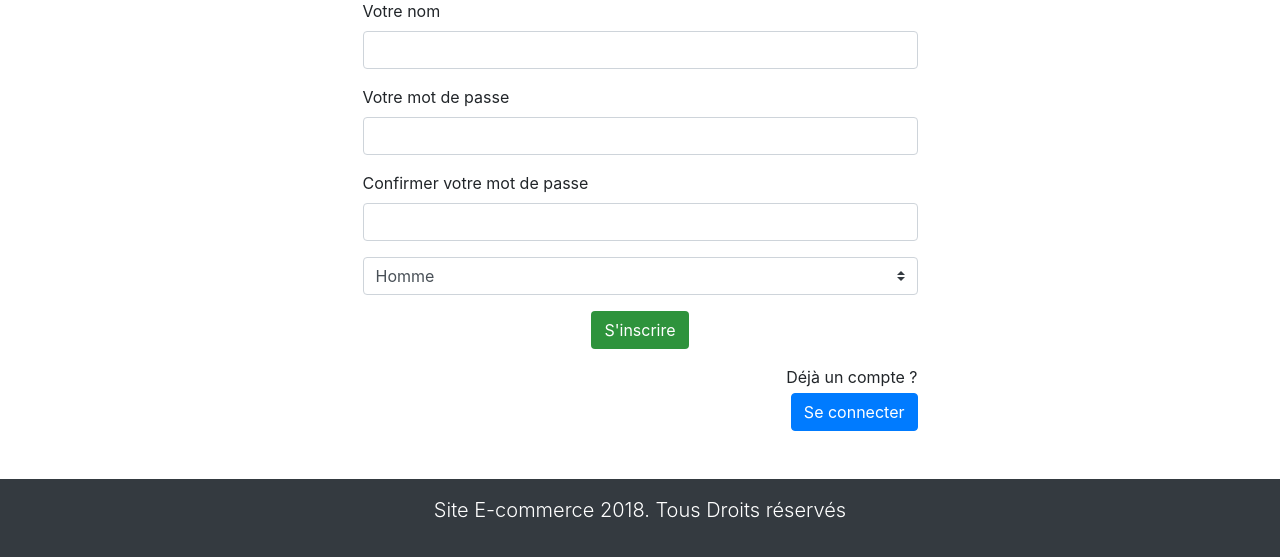
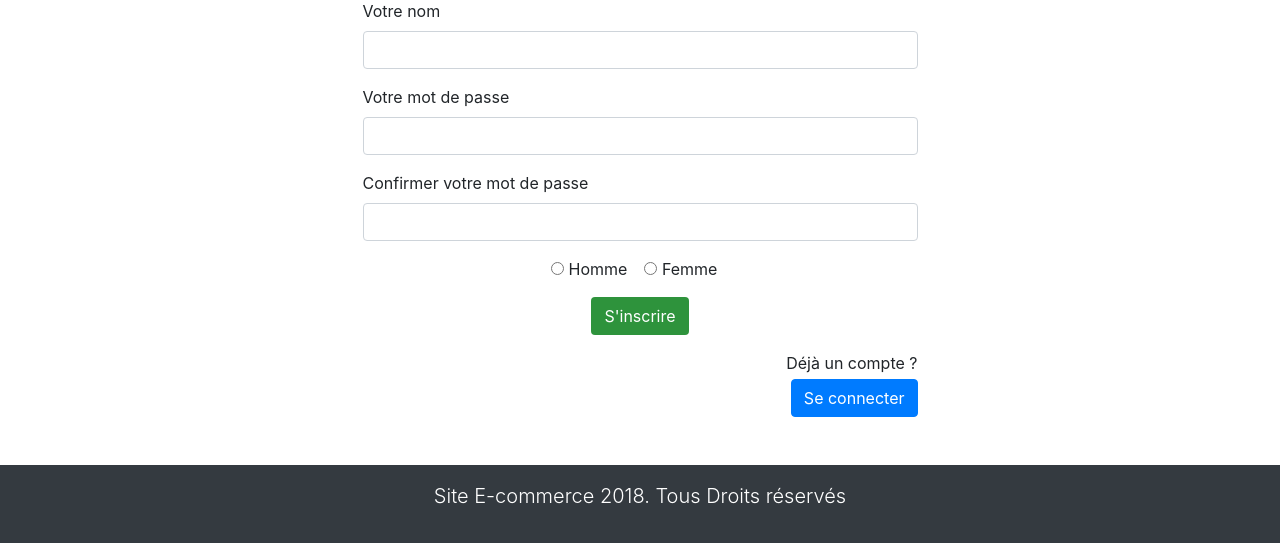
Before and after one commit to Gvito/Projet-semaine-9, a PHP site: page /signHome.php in a window 1280 px wide. Shown: the part 414-971 px from the top of the page. Run offline with PHP 8.4, Linux system fonts and the light colour scheme; some libraries are stand-ins or nearby versions.

Commit message:
end form php

```diff
--- a/Template/aside.php
+++ b/Template/aside.php
@@ -4,7 +4,7 @@
     <?php
     //On boucle sur l'utilisateur stocké en session pour afficher toutes ses informations
     foreach ($_SESSION["user"] as $key => $value) {
-      echo "<li class='list-group-item'>$key : $value</li>";
+      echo "<li class='list-group-item'> $key : $value</li>";
     }
     ?>
     <a href="basket.php" class="list-group-item text-center"><i class="fas fa-shopping-basket"></i></a>
--- a/index.php
+++ b/index.php
@@ -6,6 +6,10 @@ include "Template/header.php";
 if(isset($_GET["message"])) {
   $message = htmlspecialchars($_GET["message"]);
   echo "<div class='alert alert-danger w-50 mx-auto'>" . $message . "</div>";
+}
+
+if (empty($code)) {
+  echo '<div class="alert alert-success w-25 text-center mx-auto" role="alert"> ' . 'Vous êtes inscrit. Bienvenue !' . ' </div>';
 }
  ?>
 
--- a/signHome.php
+++ b/signHome.php
@@ -3,7 +3,8 @@
 $messages= [
   'Le nom doit comporter au moins 3 caractères',
   'La confirmation du mot de passe n\'est pas identique',
-  'Le mot de passe doit comporter au moins 6 caractères, une majuscule et un chiffre'
+  'Le mot de passe doit comporter au moins 6 caractères, une majuscule et un chiffre',
+  'Veuillez choisir une sexe'
 ];
 //load Header
 include "Template/header.php";
@@ -11,14 +12,9 @@ include "Template/header.php";
 if (isset($_GET['code'])) {
 $code = $_GET['code'];
   for ($i=0; $i < strlen($code); $i++) {
-    echo $messages[$code[$i]];
+    echo '<div class="alert alert-danger w-75 mx-auto" role="alert"> ' . $messages[$code[$i]] . ' </div>';
   }
 }
-
-
-// foreach ($messages as $key => $value) {
-//   echo '<div class="alert alert-danger w-75 mx-auto" role="alert"> ' . $value . ' </div>';
-// }
 
 ?>
 
@@ -37,11 +33,20 @@ $code = $_GET['code'];
     <input type="password" class="form-control" id="userPassword" name="repeatpassword" required>
   </div>
   <div class="form-group">
-  <select class="custom-select" required>
-      <label name="userSexe">Votre sexe</label>
-      <option value="1">Homme</option>
-      <option value="2">Femme</option>
-    </select>
+   <div class="text-center">
+     <div class="form-check form-check-inline">
+       <input class="form-check-input" type="radio" name="inlineRadioOptions" id="inlineRadio1" value="option1">
+       <label class="form-check-label" for="inlineRadio1">Homme</label>
+     </div>
+     <div class="form-check form-check-inline">
+       <input class="form-check-input" type="radio" name="inlineRadioOptions" id="inlineRadio2" value="option2">
+       <label class="form-check-label" for="inlineRadio2">Femme</label>
+     </div>
+      <!-- <label class="user">Votre sexe</label>
+      <option value="1" name='user_select'>Choisir un sexe</option>
+      <option value="2" name="user_man">Homme</option>
+      <option value="3" name="user_girl">Femme</option> -->
+   </div>
   </div>
   <p class="text-center"><button type="submit" class="btn lightBg">S'inscrire</button></p>
   <div class="d-inline text-right">
```
Also changed, not shown: sign.php (+12 -14 lines).
